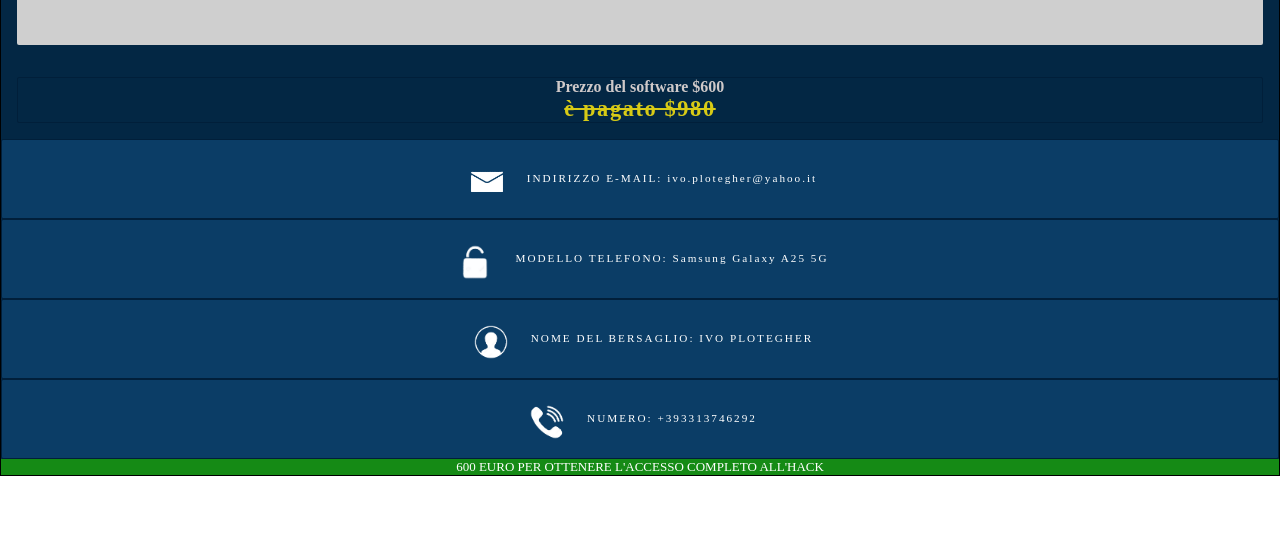
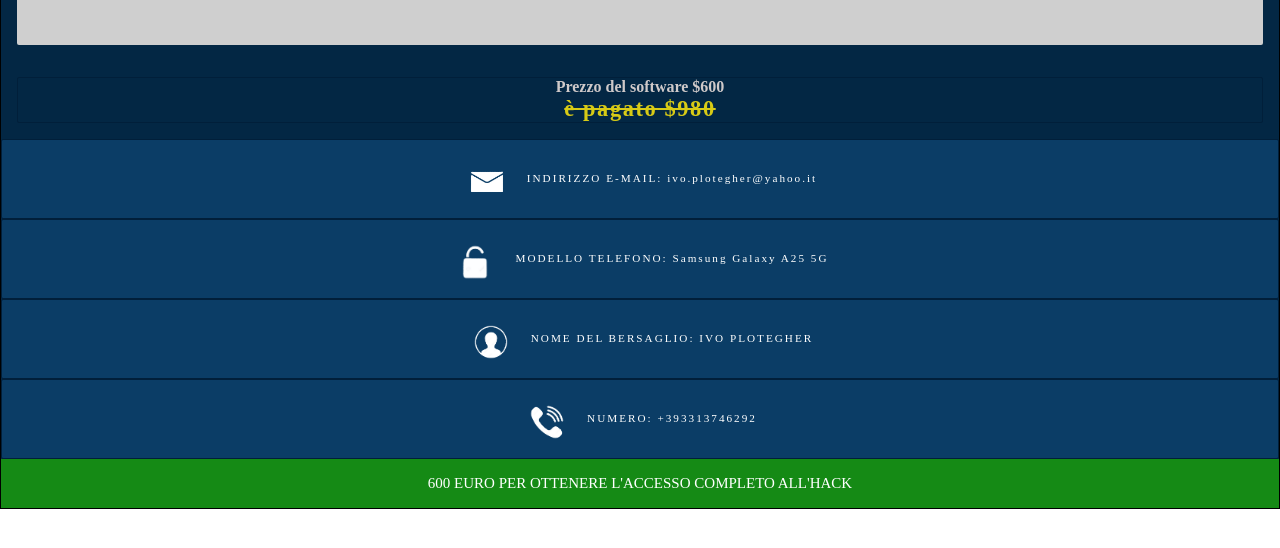
Before and after one commit to jasonspy/hackingsystem, a plain HTML site: page success.html in a window 1280 px wide. Shown: the part 116-664 px from the top of the page. Drawn offline with Linux system fonts and the light colour scheme.

Commit message:
Add files via upload

```diff
--- a/style.css
+++ b/style.css
@@ -83,9 +83,10 @@
     text-align: center;
     background: rgb(21, 138, 21);
     color: white;
+    padding: 1rem;
 }
 .button p{
-    font-size: 13px;
+    font-size: 15px;
 }
 .third-slide-container p{
     font-size: 1rem;
```
